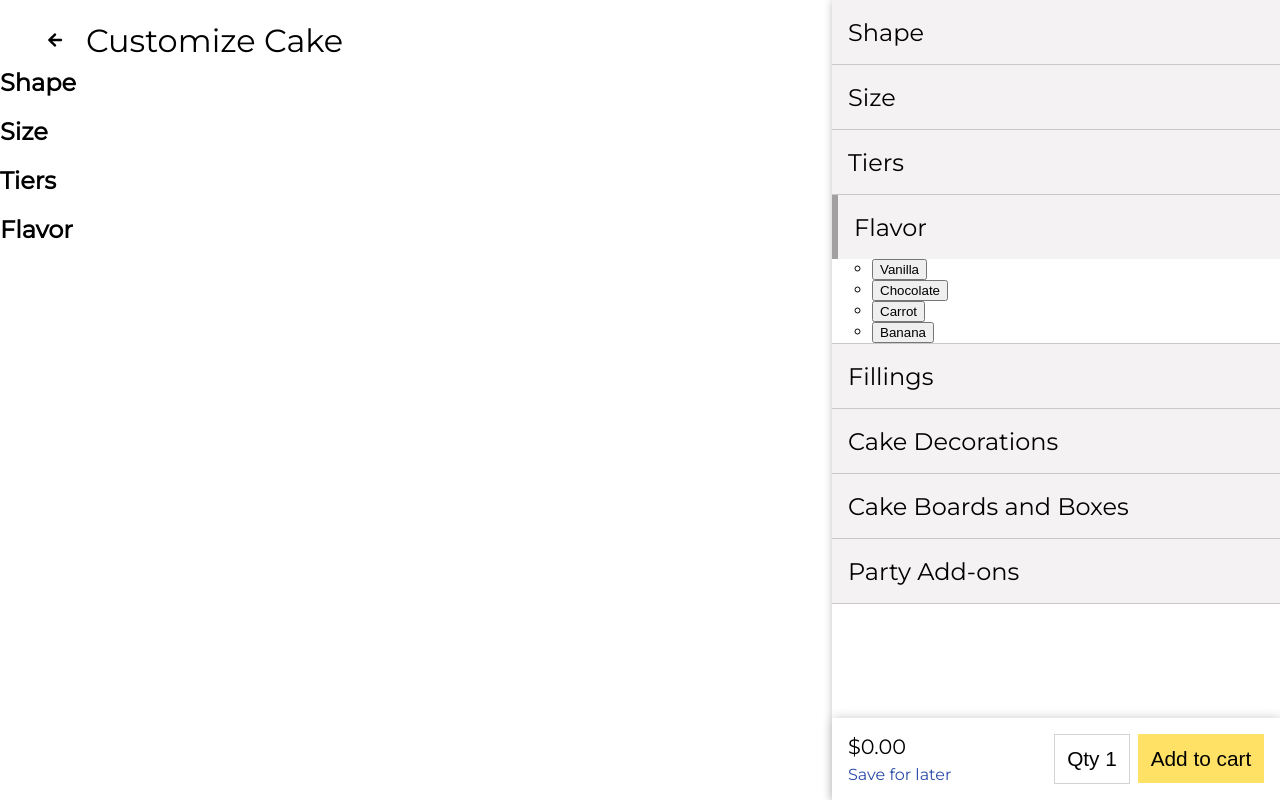
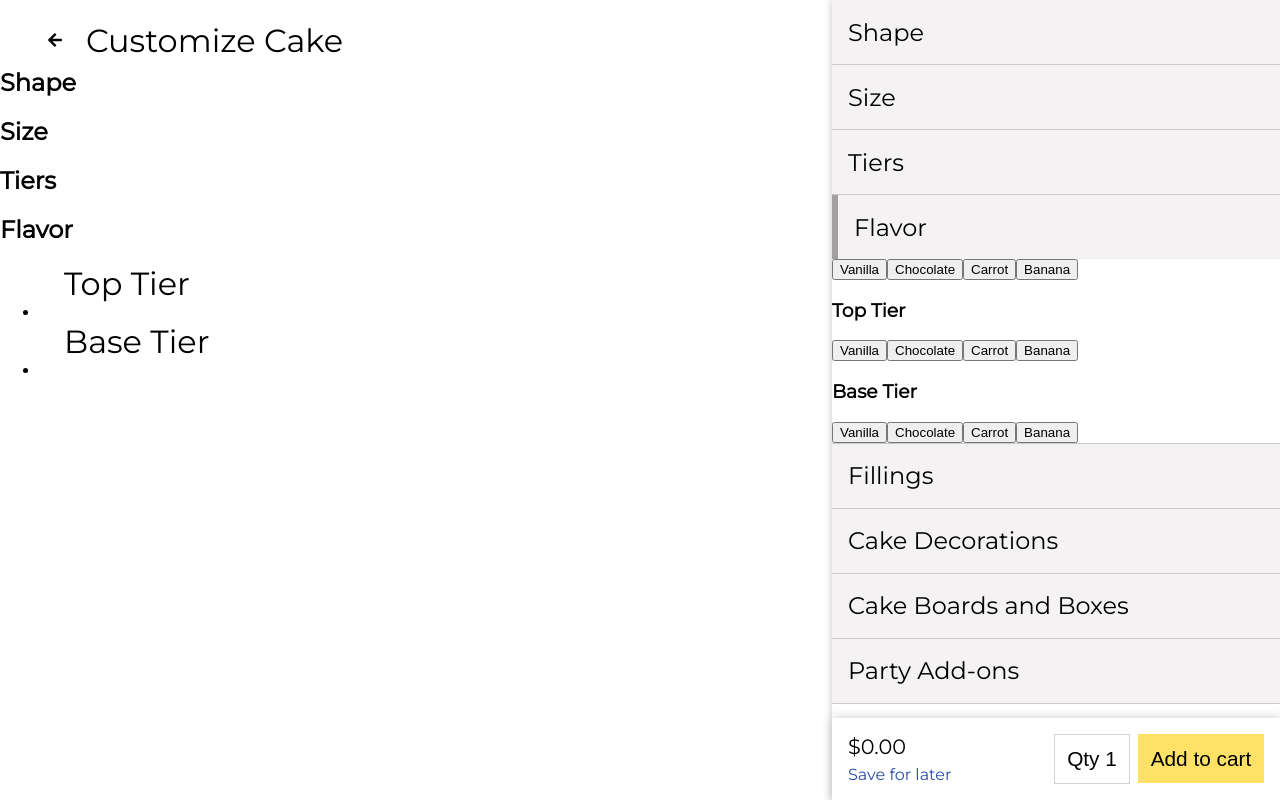
Before and after one commit to teyaleoni/teyas-bakery, a React (Create React App) app: page / in a window 1280 px wide. Both pictures are taken after a click on the item "Flavor". Built offline with nearby package versions, Linux system fonts and the light colour scheme.

Commit message:
cryin tears on tiers

```diff
--- a/src/FlavorContent.js
+++ b/src/FlavorContent.js
@@ -1,21 +1,59 @@
 import React from 'react';
+import { useRecoilState } from 'recoil';
+import * as atoms from './atoms';
+
+// if the user chooses Tiers: Yes
+// two options should display: top layer and bottom layer
+// each layer will have it's own set of falvor options
+// if the user chooses Tiers: No
+// only one option of flavors should show
+const FLAVOR_OPTIONS = ['Vanilla', 'Chocolate', 'Carrot', 'Banana'];
+const TOP_TIER_FLAVOR_OPTIONS = ['Vanilla', 'Chocolate', 'Carrot', 'Banana'];
+const BASE_TIER_FLAVOR_OPTIONS = ['Vanilla', 'Chocolate', 'Carrot', 'Banana'];
 
 function FlavorContent() {
-  const flavors = [
-    { title: 'Vanilla' },
-    { title: 'Chocolate' },
-    { title: 'Carrot' },
-    { title: 'Banana' },
-  ];
+  // const tier = useRecoilValue(atoms.tier);
+  // const flavorOptionsForTier = FLAVOR_OPTIONS_MAP[tier] ?? [];
+  const [flavor, setFlavor] = useRecoilState(atoms.flavor);
+  const [topTierflavor, setTopFlavor] = useRecoilState(atoms.topFlavor);
+  const [baseTierflavor, setBottomFlavor] = useRecoilState(atoms.baseFlavor);
   return (
     <div>
-      <ul>
-        {flavors.map((flavor, index) => (
-          <li key={index}>
-            <button>{flavor.title}</button>
-          </li>
-        ))}
-      </ul>
+      {FLAVOR_OPTIONS.map((option) => (
+        <button
+          className={flavor === option ? 'selected' : ''}
+          style={{ background: flavor === option ? 'green' : '' }}
+          onClick={() => setFlavor(option)}
+        >
+          {option}
+        </button>
+      ))}
+      <div className="tiers">
+        <div>
+          <h3>Top Tier</h3>
+          {TOP_TIER_FLAVOR_OPTIONS.map((option) => (
+            <button
+              className={topTierflavor === option ? 'selected' : ''}
+              style={{ background: topTierflavor === option ? 'green' : '' }}
+              onClick={() => setTopFlavor(option)}
+            >
+              {option}
+            </button>
+          ))}
+        </div>
+        <div>
+          <h3>Base Tier</h3>
+          {BASE_TIER_FLAVOR_OPTIONS.map((option) => (
+            <button
+              className={baseTierflavor === option ? 'selected' : ''}
+              style={{ background: baseTierflavor === option ? 'green' : '' }}
+              onClick={() => setBottomFlavor(option)}
+            >
+              {option}
+            </button>
+          ))}
+        </div>
+      </div>
     </div>
   );
 }
--- a/src/Visualization.js
+++ b/src/Visualization.js
@@ -8,6 +8,8 @@ export default function Visualization() {
   const size = useRecoilValue(atoms.size);
   const tier = useRecoilValue(atoms.tier);
   const flavor = useRecoilValue(atoms.flavor);
+  const topFlavor = useRecoilValue(atoms.topFlavor);
+  const baseFlavor = useRecoilValue(atoms.baseFlavor);
 
   return (
     <div className="Visualization">
@@ -18,7 +20,14 @@ export default function Visualization() {
       <h2>Tiers</h2>
       {tier}
       <h2>Flavor</h2>
+      {/* if user chooses "Tier: Yes" then title should change to "Flavors" instead of "Flavor" */}
       {flavor}
+      <ul>
+        <h1>Top Tier</h1>
+        <li>{topFlavor}</li>
+        <h1>Base Tier</h1>
+        <li>{baseFlavor}</li>
+      </ul>
     </div>
   );
 }
--- a/src/atoms.js
+++ b/src/atoms.js
@@ -28,3 +28,13 @@ export const flavor = atom({
   key: 'flavor',
   default: null,
 });
+
+export const topFlavor = atom({
+  key: 'topFlavor',
+  default: null,
+});
+
+export const baseFlavor = atom({
+  key: 'baseFlavor',
+  default: null,
+});
```
